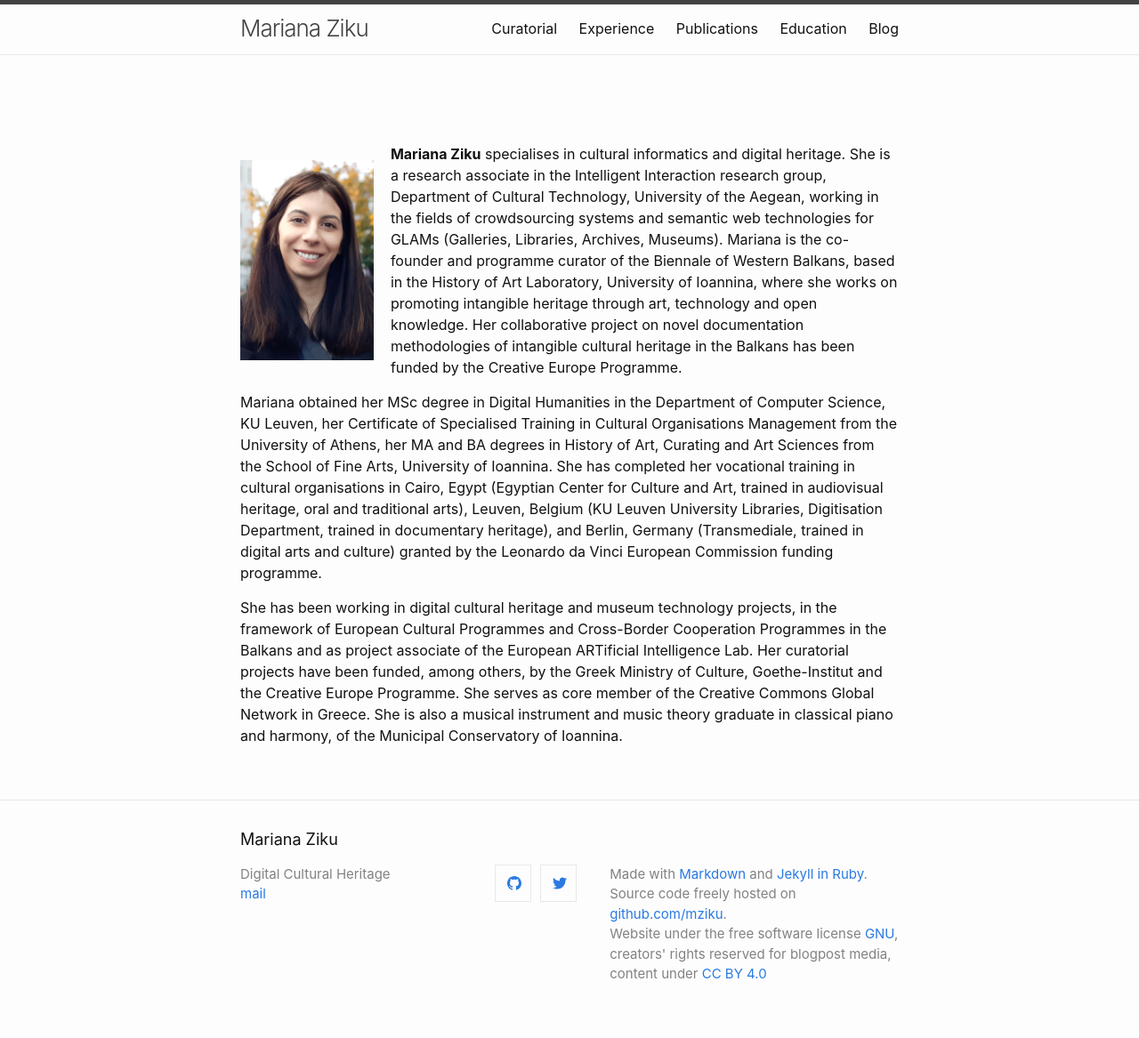
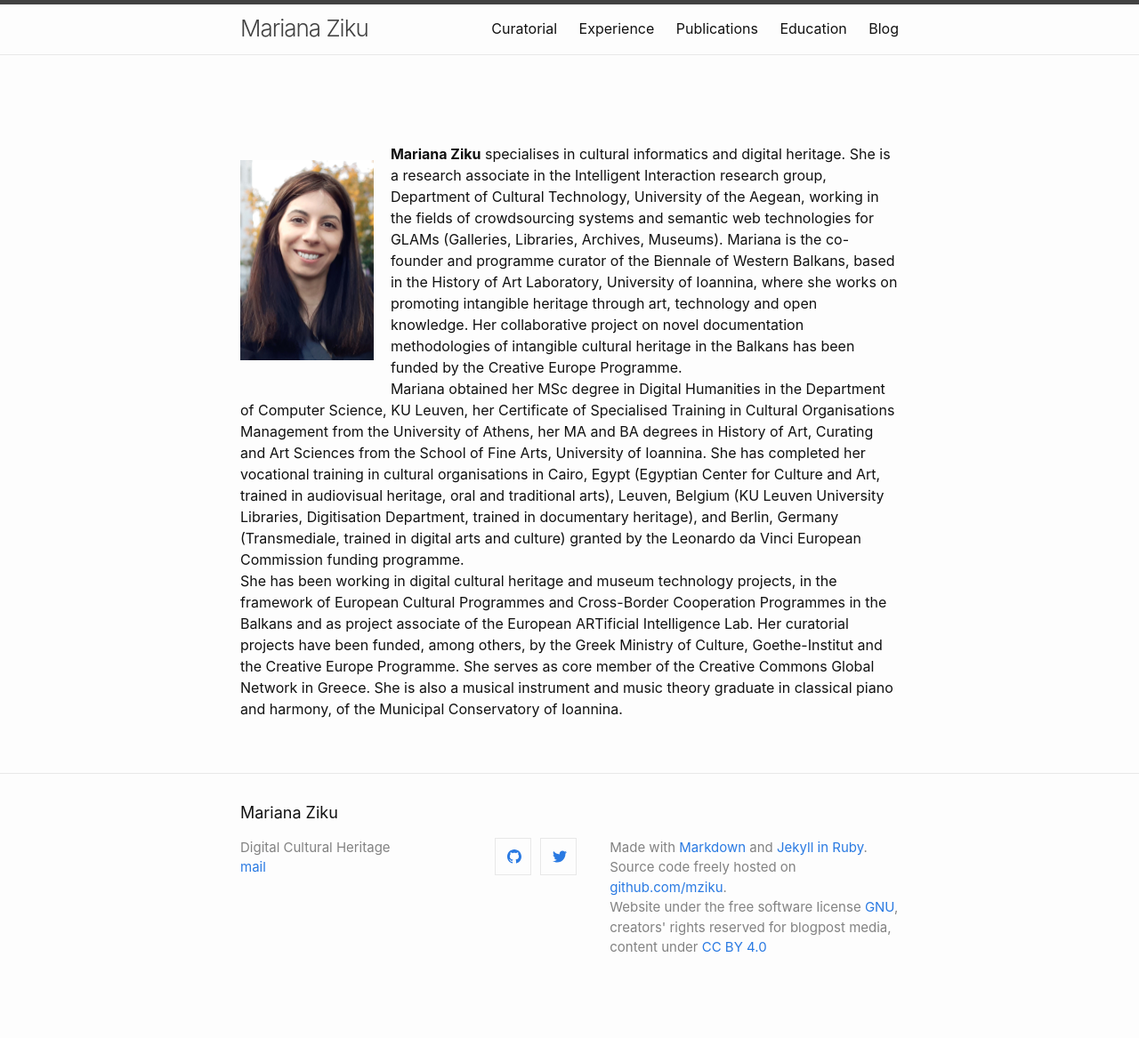
Before and after one commit to mziku/mziku.github.io, a Jekyll site: the page built from index.md, in a window 1280 px wide. Shown: the whole page at 89% size. Built offline with Jekyll 4.4.1, drawn with Linux system fonts in a browser that asks for light colours; after the commit the page ends 1137 px from its top, so only the background shows below that.

Commit message:
Update index.md

```diff
--- a/index.md
+++ b/index.md
@@ -3,8 +3,9 @@
 ---
 
 <br>
-<p style="float: left;"><img src="https://mziku.github.io/images/Mariana Ziku-portrait-300x451px.jpg" style="float:left; margin-top:5mm; margin-right:5mm; margin-bottom:5mm; margin-left:5;" alt="mariana-ziku-profile-picture" width="150" height="auto"></p> **Mariana Ziku** specialises in cultural informatics and digital heritage. She is a research associate in the Intelligent Interaction research group, Department of Cultural Technology, University of the Aegean, working in the fields of crowdsourcing systems and semantic web technologies for GLAMs (Galleries, Libraries, Archives, Museums). Mariana is the co-founder and programme curator of the Biennale of Western Balkans, based in the History of Art Laboratory, University of Ioannina, where she works on promoting intangible heritage through art, technology and open knowledge. Her collaborative project on novel documentation methodologies of intangible cultural heritage in the Balkans has been funded by the Creative Europe Programme.
-
+<p style="float: left;"><img src="https://mziku.github.io/images/Mariana Ziku-portrait-300x451px.jpg" style="float:left; margin-top:5mm; margin-right:5mm; margin-bottom:5mm; margin-left:5;" alt="mariana-ziku-profile-picture" width="150" height="auto"></p>
+**Mariana Ziku** specialises in cultural informatics and digital heritage. She is a research associate in the Intelligent Interaction research group, Department of Cultural Technology, University of the Aegean, working in the fields of crowdsourcing systems and semantic web technologies for GLAMs (Galleries, Libraries, Archives, Museums). Mariana is the co-founder and programme curator of the Biennale of Western Balkans, based in the History of Art Laboratory, University of Ioannina, where she works on promoting intangible heritage through art, technology and open knowledge. Her collaborative project on novel documentation methodologies of intangible cultural heritage in the Balkans has been funded by the Creative Europe Programme.
+<br>
 Mariana obtained her MSc degree in Digital Humanities in the Department of Computer Science, KU Leuven, her Certificate of Specialised Training in Cultural Organisations Management from the University of Athens, her MA and BA degrees in History of Art, Curating and Art Sciences from the School of Fine Arts, University of Ioannina. She has completed her vocational training in cultural organisations in Cairo, Egypt (Egyptian Center for Culture and Art, trained in audiovisual heritage, oral and traditional arts), Leuven, Belgium (KU Leuven University Libraries, Digitisation Department, trained in documentary heritage), and Berlin, Germany (Transmediale, trained in digital arts and culture) granted by the Leonardo da Vinci European Commission funding programme.
-
+<br>
 She has been working in digital cultural heritage and museum technology projects, in the framework of European Cultural Programmes and Cross-Border Cooperation Programmes in the Balkans and as project associate of the European ARTificial Intelligence Lab. Her curatorial projects have been funded, among others, by the Greek Ministry of Culture, Goethe-Institut and the Creative Europe Programme. She serves as core member of the Creative Commons Global Network in Greece. She is also a musical instrument and music theory graduate in classical piano and harmony, of the Municipal Conservatory of Ioannina.
```
